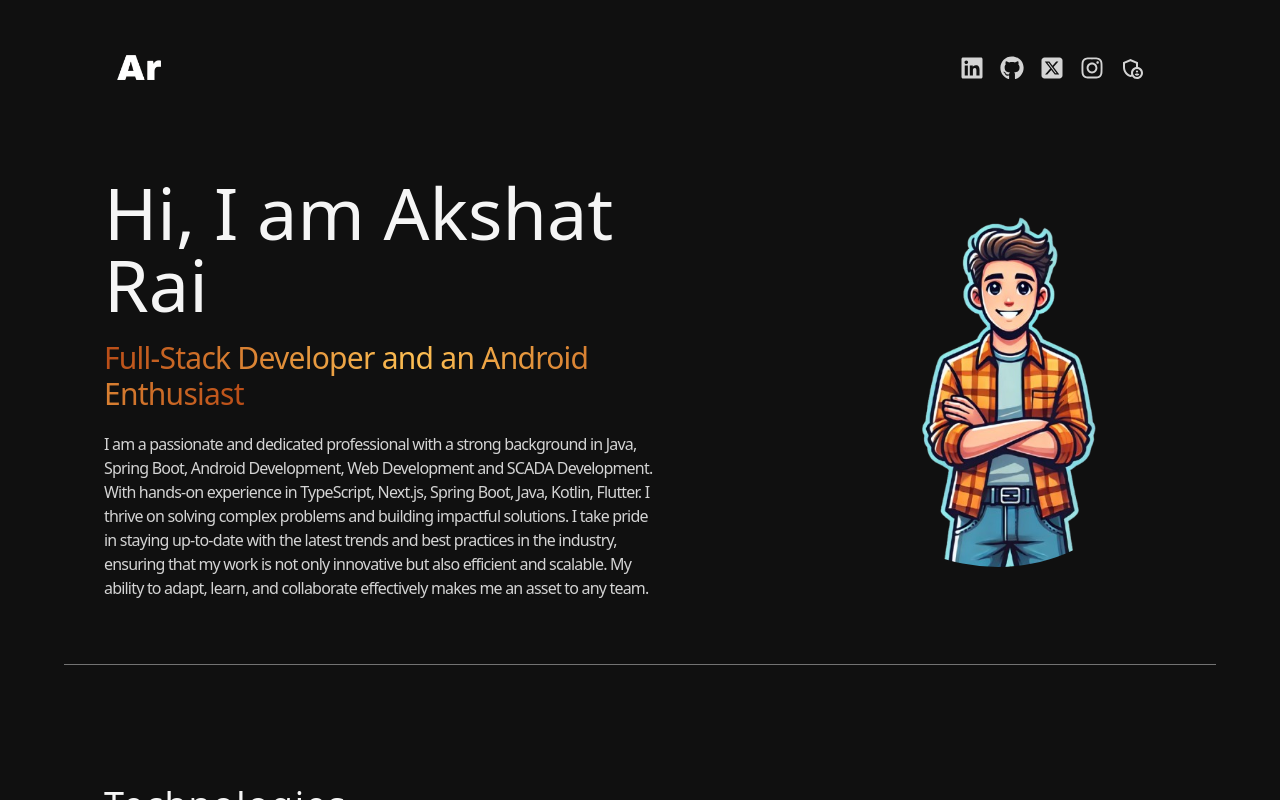
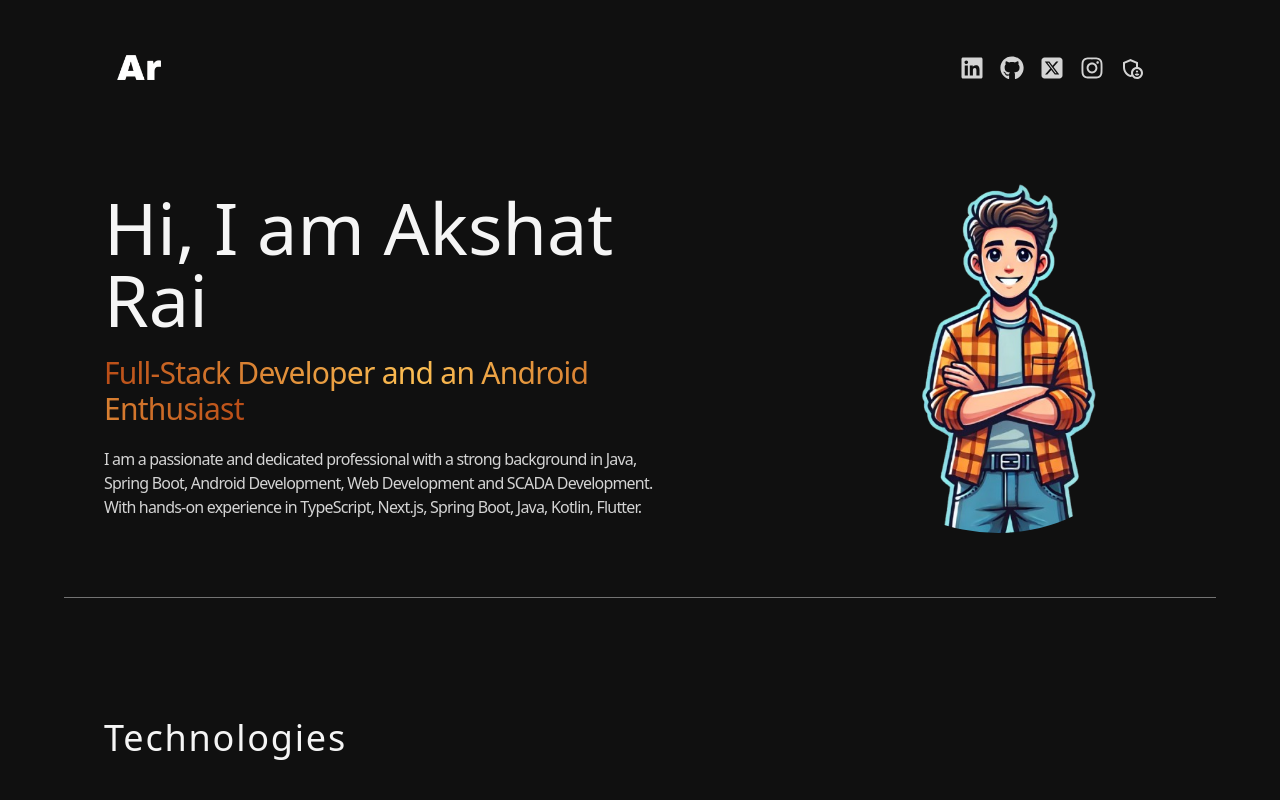
Before and after one commit to AkshatRaiShrivastava/akshat-portfolio, a React (Vite) app: page / in a window 1280 px wide. Built offline with nearby package versions, Linux system fonts and the light colour scheme.

Commit message:
modified contact content

```diff
--- a/src/components/contact.jsx
+++ b/src/components/contact.jsx
@@ -1,3 +1,4 @@
+import { CONTACT_CONTENT } from "../contants";
 import { FaLink, FaLinkedin } from "react-icons/fa";
 import {
   FaGithub,
@@ -15,8 +16,8 @@ const Contact = () => {
     <>
       <div className=" px-10 py-20 pb-4 border-b border-neutral-500 mb-20">
         <h1 className="text-4xl mb-5 tracking-wider">Contact</h1>
-        <h3 className="text-lg text-neutral-500 tracking-widest">
-          Feel free to reach out...
+        <h3 className="text-xl text-neutral-500 tracking-widest">
+         {CONTACT_CONTENT}
         </h3>
         <div className="grid grid-cols-1 lg:grid-cols-4 md:grid-cols-2 my-20 gap-10">
           <a href="https://www.linkedin.com/in/akshat-rai-shrivastava-186905293/">
@@ -73,6 +74,7 @@ const Contact = () => {
             </div>
           </Link>
         </div>
+
       </div>
     </>
   );
--- a/src/contants/index.js
+++ b/src/contants/index.js
@@ -1,3 +1,3 @@
-export const HERO_CONTENT = `I am a passionate and dedicated professional with a strong background in Java, Spring Boot, Android Development, Web Development and SCADA Development. With hands-on experience in TypeScript, Next.js, Spring Boot, Java, Kotlin, Flutter. I thrive on solving complex problems and building impactful solutions.
+export const HERO_CONTENT = `I am a passionate and dedicated professional with a strong background in Java, Spring Boot, Android Development, Web Development and SCADA Development. With hands-on experience in TypeScript, Next.js, Spring Boot, Java, Kotlin, Flutter.`;
 
-I take pride in staying up-to-date with the latest trends and best practices in the industry, ensuring that my work is not only innovative but also efficient and scalable. My ability to adapt, learn, and collaborate effectively makes me an asset to any team.`;
+export const CONTACT_CONTENT = `Contact me for potential projects and collaborations.`
```
